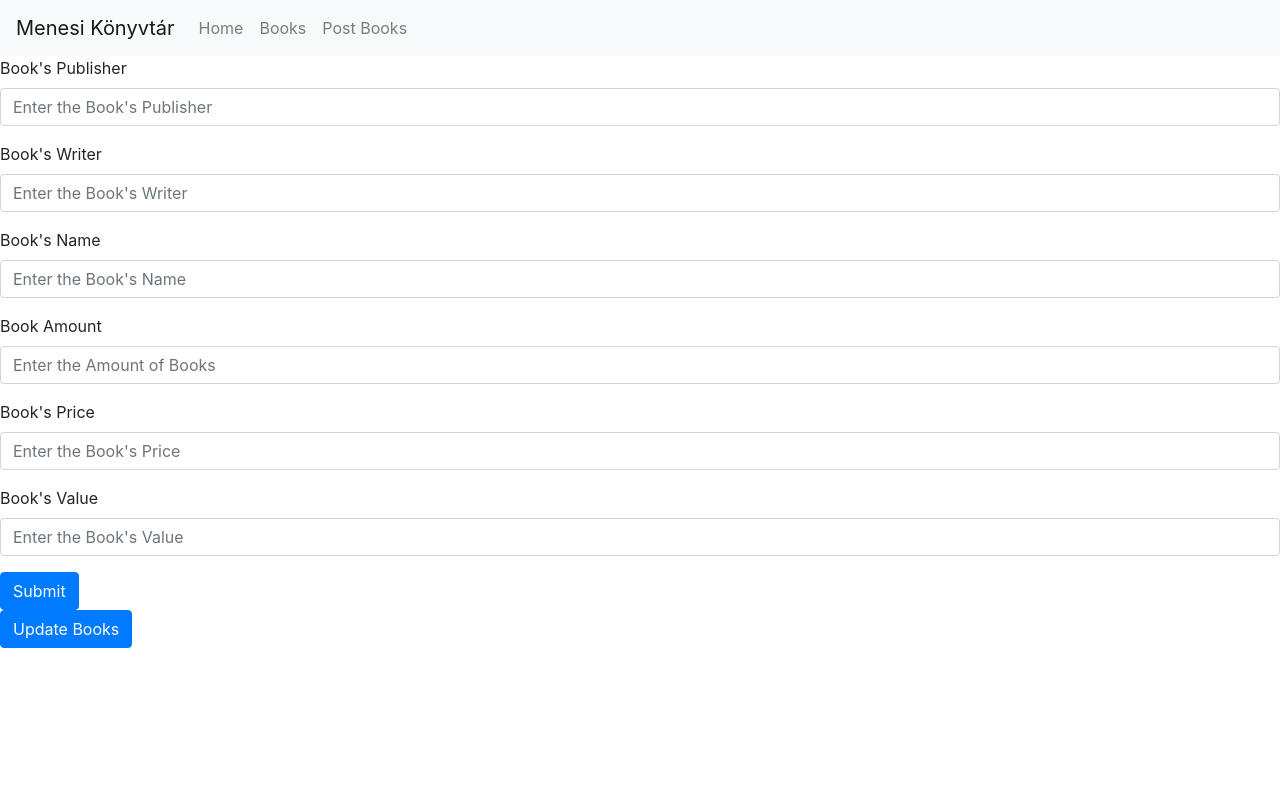
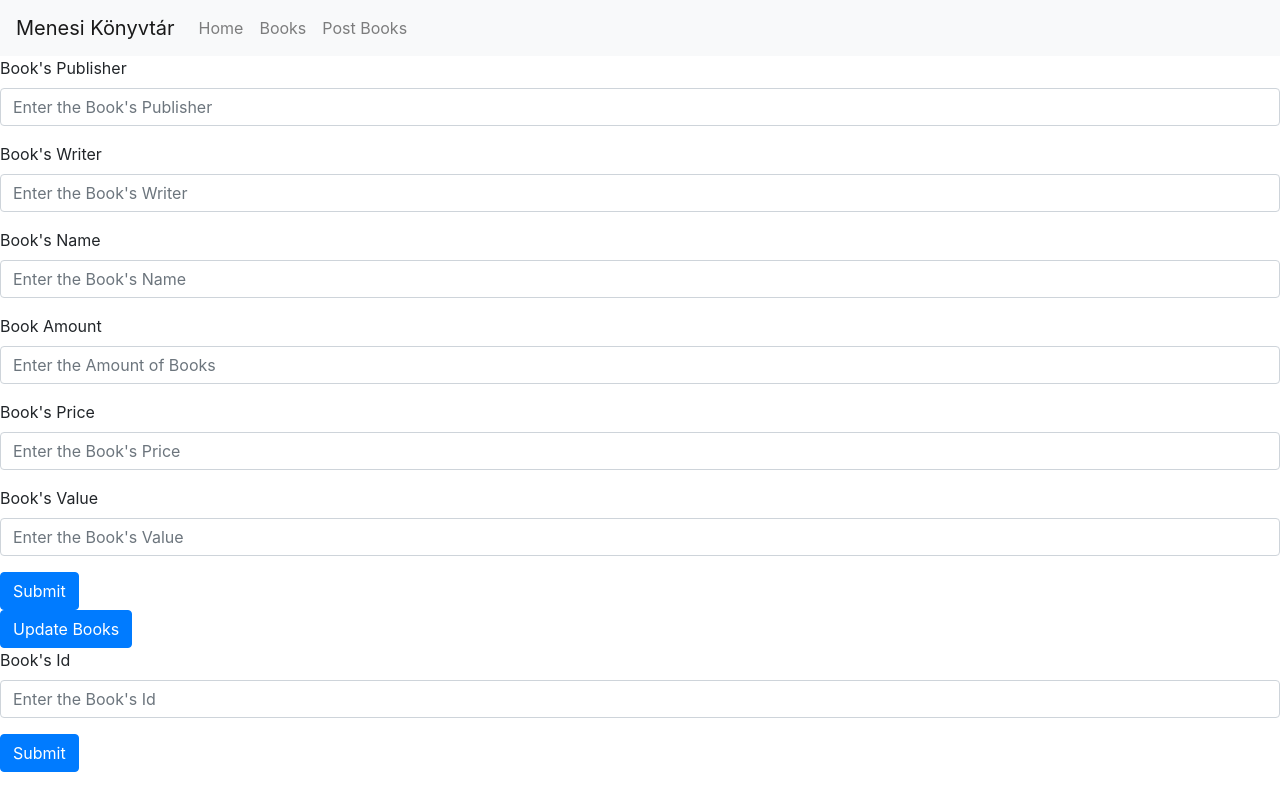
Before and after one commit to Croustys/MenesiKonyvtar, a React (Create React App) app: page /books/add in a window 1280 px wide. Built offline with nearby package versions, Linux system fonts and the light colour scheme.

Commit message:
Delete Component

```diff
--- /dev/null
+++ b/src/Components/DeleteBooks/index.jsx
@@ -0,0 +1,60 @@
+import React, { Component } from "react";
+import axios from "axios";
+
+import "bootstrap/dist/css/bootstrap.min.css";
+import { Form, Button } from "react-bootstrap";
+
+import { BoxLoading } from "react-loadingg";
+
+export default class DeleteBook extends Component {
+  state = {
+    _id: null,
+    rendering: false,
+  };
+
+  async handleSubmit() {
+    const { _id } = this.state;
+
+    //loading animation
+    this.setState({ rendering: true });
+
+    try {
+      const res = await axios.delete(
+        `http://localhost:5000/api/v1/books/${_id}`,
+        {}
+      );
+
+      if (res.status === 200) {
+        //alert(`Delete operation was successfull`);
+        this.setState({
+          _id: null,
+          rendering: false,
+        });
+      }
+    } catch (e) {
+      console.log(`Error: ${e}`);
+    }
+  }
+  render() {
+    if (this.state.rendering) return <BoxLoading />;
+    return (
+      <Form>
+        <Form.Group controlId="Large text">
+          <Form.Label>Book's Id</Form.Label>
+          <Form.Control
+            type="text"
+            placeholder="Enter the Book's Id"
+            onChange={(text) => this.setState({ _id: text.target.value })}
+          />
+        </Form.Group>
+        <Button
+          variant="primary"
+          type="button"
+          onClick={() => this.handleSubmit()}
+        >
+          Submit
+        </Button>
+      </Form>
+    );
+  }
+}
--- a/src/Components/PostBooks/index.jsx
+++ b/src/Components/PostBooks/index.jsx
@@ -9,6 +9,7 @@ import { Form, Button } from "react-bootstrap";
 import { BoxLoading } from "react-loadingg";
 
 import Login from "../Login";
+import DeleteBook from '../DeleteBooks'
 
 export default class PostBooks extends Component {
   state = {
@@ -149,6 +150,7 @@ export default class PostBooks extends Component {
         >
           Update Books
         </Button>
+        <DeleteBook />
       </>
     );
   }
```
